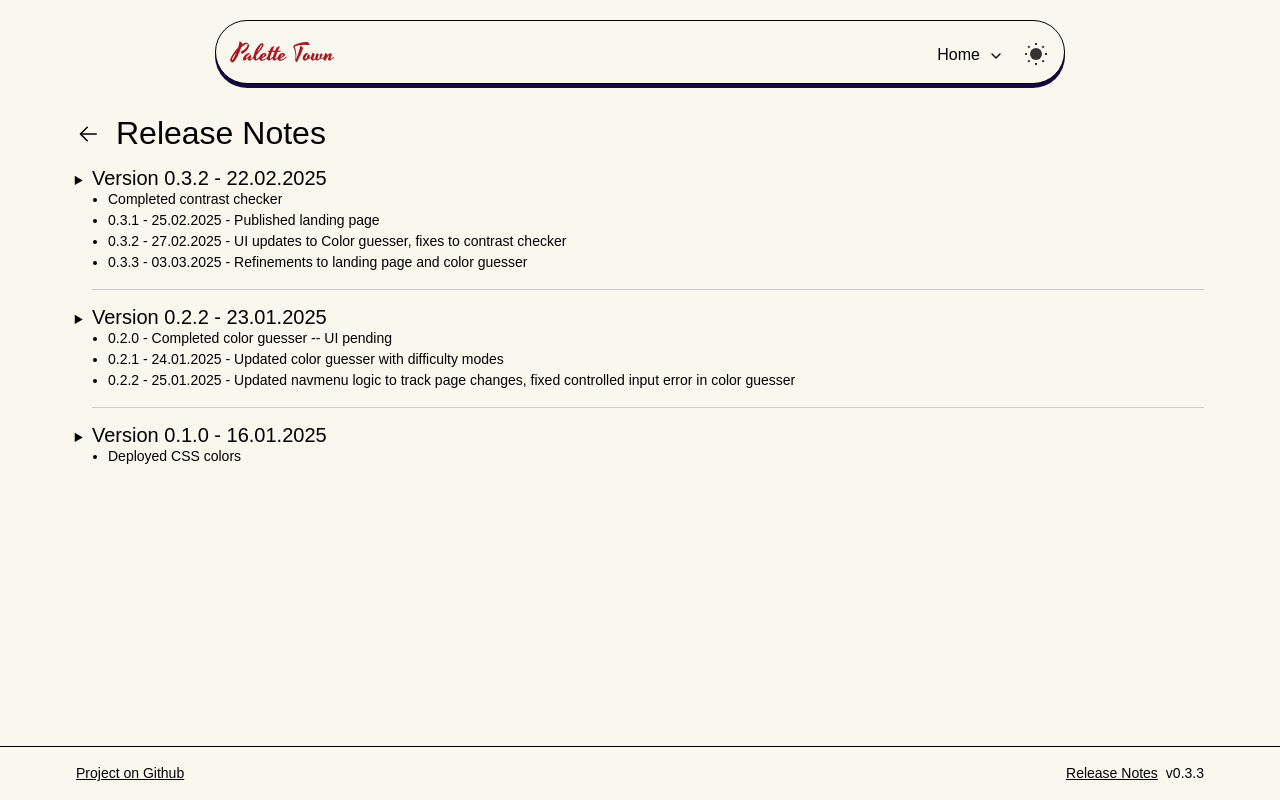
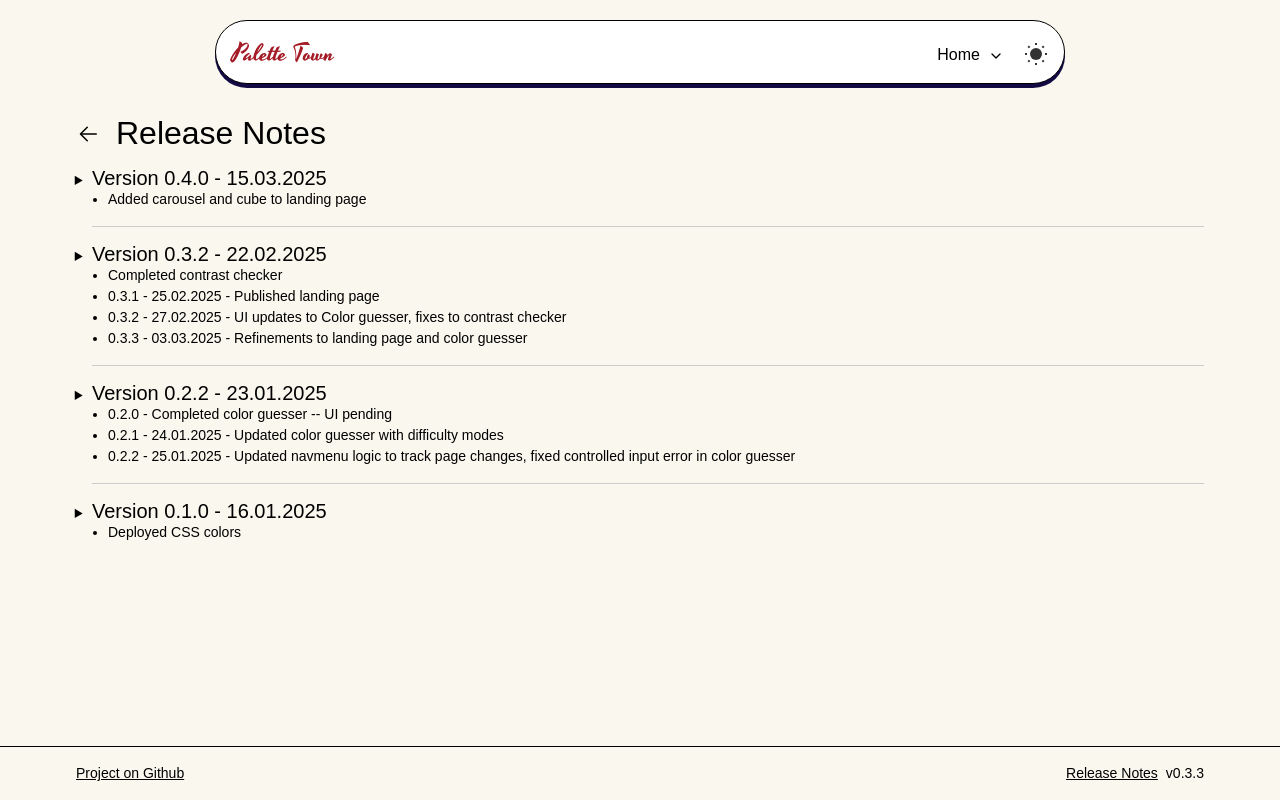
Before and after one commit to nithyarakash-t/palette-town, a React (Vite) app: page /releasenotes in a window 1280 px wide. Built offline with nearby package versions, Linux system fonts and the light colour scheme.

Commit message:
Color updates to header and home title

```diff
--- a/src/components/layout/header/Header.scss
+++ b/src/components/layout/header/Header.scss
@@ -42,7 +42,7 @@
         width: min(850px, calc(100vw - 2 * var(--_margin-h)));
         height: var(--app-height-header, 4rem);
         translate: -50% 0;
-        background-color: var(--app-color-background-primary);
+        background-color: light-dark(#fff, #222); //var(--app-color-background-primary);
         z-index: 99;
         padding: 1rem;
         border: 1px solid light-dark(#000, #fff);
--- a/src/components/layout/home/Home.scss
+++ b/src/components/layout/home/Home.scss
@@ -93,7 +93,7 @@
             font-size: min(8rem, 17.5vmin);
             line-height: 1.2;
             text-align: center;
-            color: var(--app-color-background-primary);
+            color: light-dark(#fff, #222); //var(--app-color-background-primary);
             -webkit-text-stroke: 0.0625rem light-dark(#000, #fff);
             text-shadow: 0 0.25rem 0 var(--app-color-background-contrast);
             max-width: 7ch;
--- a/src/components/layout/releasenotes/release-notes.ts
+++ b/src/components/layout/releasenotes/release-notes.ts
@@ -1,4 +1,11 @@
 export const releaseNotes = [
+    {
+        version: "0.4.0",
+        date: "15.03.2025",
+        desc: [
+            "Added carousel and cube to landing page"
+        ]
+    },
     {
         version: "0.3.2",
         date: "22.02.2025",
```
